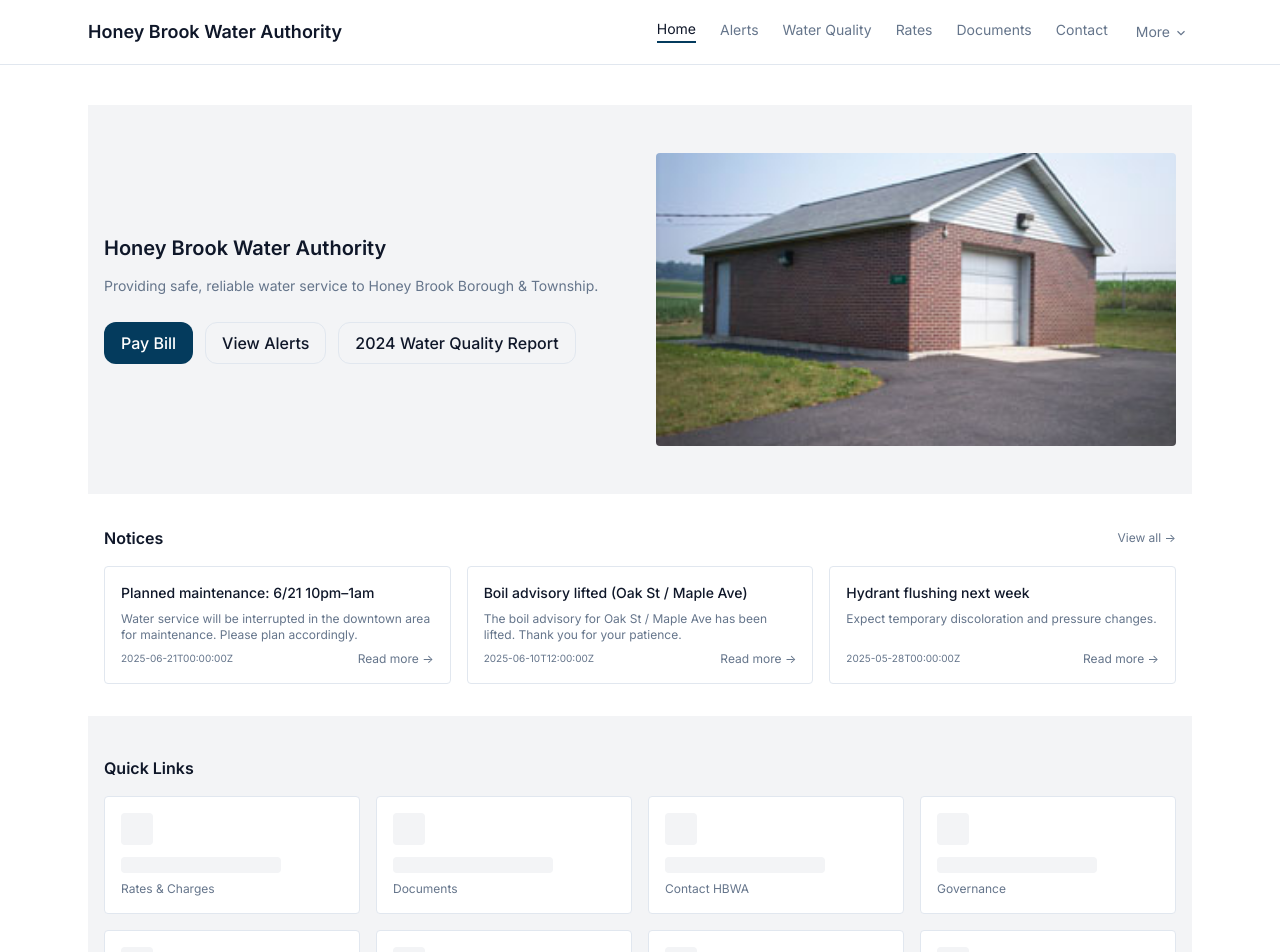
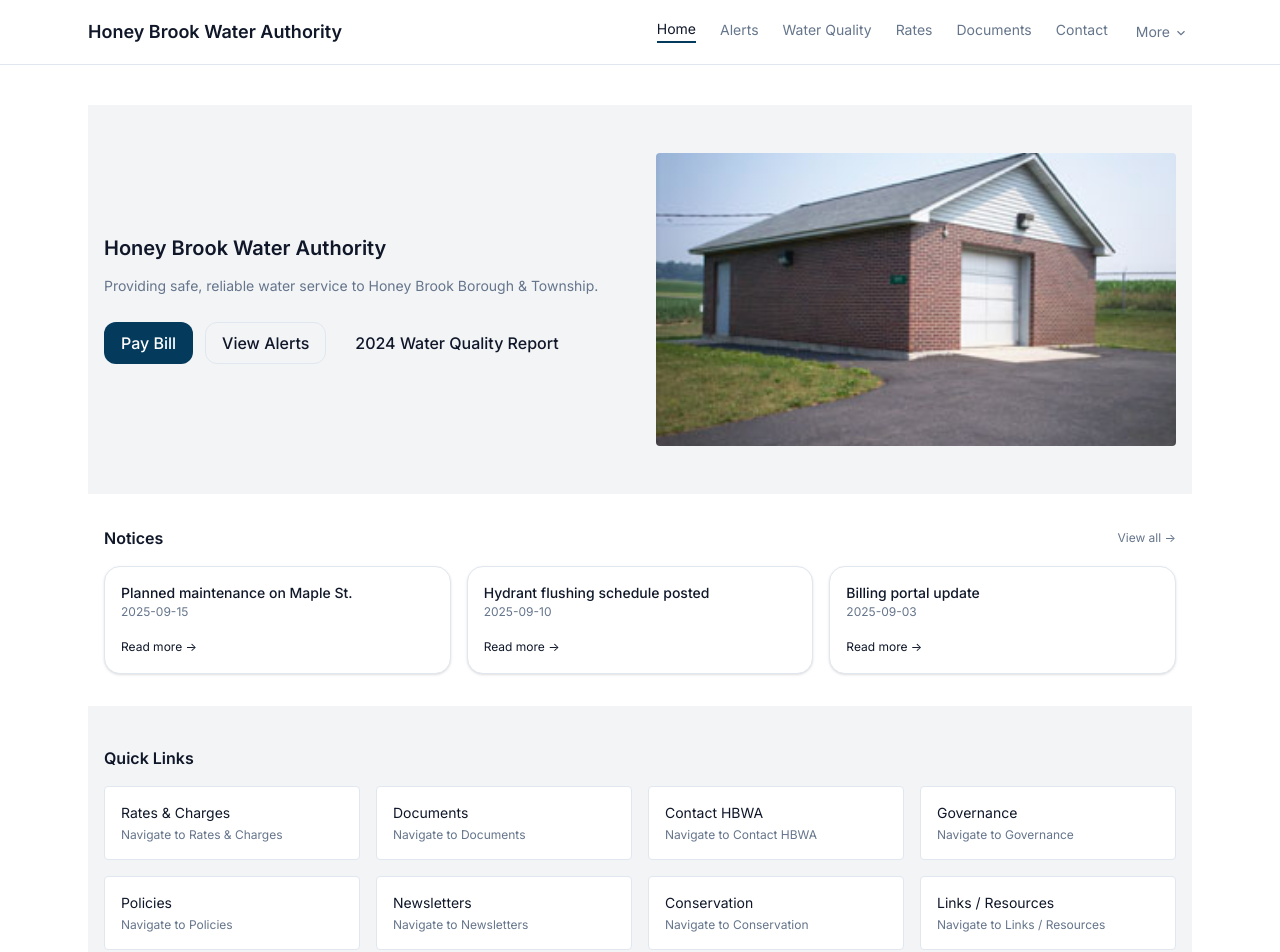
Before and after one commit to jrock2004/hbwa-website, a React (Vite) app: page / in a window 1280 px wide. Shown: the top 952 px of the page. Built offline with nearby package versions, Linux system fonts and the light colour scheme.

Commit message:
adding config for home route

```diff
--- a/package.json
+++ b/package.json
@@ -15,11 +15,13 @@
     "@fontsource-variable/inter": "^5.2.6",
     "react": "^19.1.1",
     "react-dom": "^19.1.1",
-    "react-router-dom": "^7.8.2"
+    "react-router-dom": "^7.8.2",
+    "zod": "^4.1.8"
   },
   "devDependencies": {
     "@eslint/js": "^9.33.0",
     "@tailwindcss/vite": "^4.1.13",
+    "@types/node": "^24.3.3",
     "@types/react": "^19.1.10",
     "@types/react-dom": "^19.1.7",
     "@vitejs/plugin-react": "^5.0.0",
--- /dev/null
+++ b/public/site.json
@@ -0,0 +1,50 @@
+{
+  "about": {
+    "left": [
+      "Service Area: Borough + parts of Township (and minor in Caernarvon, Lancaster County).",
+      "Water Sources: Four groundwater wells; two storage tanks; booster pump station."
+    ],
+    "right": [
+      "Fire Protection: ≈88 hydrants connected to the distribution system.",
+      "Quality: Meet all Federal, State, and County regulations."
+    ]
+  },
+  "ccr": {
+    "title": "Featured: Annual Water Quality Report (CCR)",
+    "primary": { "label": "View 2024 CCR (PDF)", "to": "/water-quality" },
+    "secondary": { "label": "View Archive", "to": "/water-quality#archive" }
+  },
+  "contact": {
+    "phone": "(610) 273-7830",
+    "paOneCallUrl": "https://www.pa1call.org"
+  },
+  "hero": {
+    "title": "Honey Brook Water Authority",
+    "tagline": "Providing safe, reliable water service to Honey Brook Borough & Township.",
+    "ctas": [
+      { "label": "Pay Bill", "to": "/pay", "variant": "primary" },
+      { "label": "View Alerts", "to": "/alerts", "variant": "ghost" },
+      { "label": "2024 Water Quality Report", "to": "/water-quality", "variant": "outline" }
+    ],
+    "image": {
+      "src": "/images/booster-pump.jpg",
+      "alt": "Water tower in Honey Brook"
+    }
+  },
+  "notices": [
+    { "title": "Planned maintenance on Maple St.", "date": "2025-09-15", "to": "/alerts" },
+    { "title": "Hydrant flushing schedule posted", "date": "2025-09-10", "to": "/alerts#flushing" },
+    { "title": "Billing portal update", "date": "2025-09-03", "to": "/alerts#billing" }
+  ],
+  "siteTitle": "Honey Brook Water Authority",
+  "quickLinks": [
+    { "label": "Rates & Charges", "to": "/rates" },
+    { "label": "Documents", "to": "/documents" },
+    { "label": "Contact HBWA", "to": "/contact" },
+    { "label": "Governance", "to": "/governance" },
+    { "label": "Policies", "to": "/policies" },
+    { "label": "Newsletters", "to": "/newsletters" },
+    { "label": "Conservation", "to": "/conservation" },
+    { "label": "Links / Resources", "to": "/links" }
+  ]
+}
--- a/src/components/Navbar.tsx
+++ b/src/components/Navbar.tsx
@@ -3,12 +3,14 @@ import { Link, useLocation } from "react-router-dom";
 import DesktopNav from "./nav/DesktopNav";
 import MobileMenu from "./nav/MobileMenu";
 import { primary, more } from "../nav/items";
+import { useSiteConfig } from "@/hooks/useSiteConfig";
 
 export default function Navbar() {
   const [mobileOpen, setMobileOpen] = useState(false);
   const [moreOpen, setMoreOpen] = useState(false);
   const mobileBtnRef = useRef<HTMLButtonElement | null>(null);
   const location = useLocation();
+  const { data: config } = useSiteConfig();
 
   // Close menus on route change; restore focus to mobile toggle
   useEffect(() => {
@@ -34,12 +36,14 @@ export default function Navbar() {
     return () => document.removeEventListener("keydown", onKey);
   }, [mobileOpen, moreOpen]);
 
+  if (!config) return null;
+
   return (
     <header className="bg-background/80 border-border sticky top-0 z-50 border-b backdrop-blur">
       <div className="container-page flex h-16 items-center">
         {/* Full title on the left */}
         <Link to="/" className="text-base font-semibold whitespace-nowrap md:text-lg">
-          Honey Brook Water Authority
+          {config.siteTitle}
         </Link>
 
         {/* Desktop nav on the right */}
--- a/src/components/home/hero.tsx
+++ b/src/components/home/hero.tsx
@@ -1,34 +1,44 @@
+import { useSiteConfig } from "@/hooks/useSiteConfig";
 import { Link } from "react-router-dom";
 
 export function Hero() {
+  const { data: config } = useSiteConfig();
+  if (!config) return null;
+
   return (
     <section className="bg-muted" aria-labelledby="hero-heading">
       <div className="mx-auto grid max-w-6xl gap-8 px-4 py-12 md:grid-cols-2">
         <div className="flex flex-col justify-center">
           <h1 id="hero-heading" className="text-xl font-semibold">
-            Honey Brook Water Authority
+            {config.hero.title}
           </h1>
-          <p className="text-muted-foreground mt-3 text-sm leading-6">
-            Providing safe, reliable water service to Honey Brook Borough & Township.
-          </p>
+          <p className="text-muted-foreground mt-3 text-sm leading-6">{config.hero.tagline}</p>
           <div className="mt-6 flex flex-wrap gap-3">
-            <Link to="/pay" className="btn btn-primary">
-              Pay Bill
-            </Link>
-            <Link to="/alerts" className="btn btn-ghost">
-              View Alerts
-            </Link>
-            <Link to="/water-quality" className="btn btn-ghost">
-              2024 Water Quality Report
-            </Link>
+            {config.hero.ctas.map((cta) => (
+              <Link
+                key={cta.label}
+                to={cta.to}
+                className={`btn ${
+                  cta.variant === "primary"
+                    ? "btn-primary"
+                    : cta.variant === "outline"
+                      ? "btn-outline"
+                      : "btn-ghost"
+                }`}
+              >
+                {cta.label}
+              </Link>
+            ))}
           </div>
         </div>
         <div className="bg-muted aspect-video w-full rounded" aria-hidden>
-          <img
-            src="/images/booster-pump.jpg"
-            alt="Honey Brook Water Authority Pump Station"
-            className="h-full w-full rounded object-cover"
-          />
+          {config.hero.image && (
+            <img
+              src={config.hero.image.src}
+              alt={config.hero.image.alt}
+              className="h-full w-full rounded object-cover"
+            />
+          )}
         </div>
       </div>
     </section>
--- a/src/components/home/notice-preview.tsx
+++ b/src/components/home/notice-preview.tsx
@@ -1,8 +1,12 @@
 import { Link } from "react-router-dom";
 import { ROUTES } from "../../nav/items";
-import { ALERTS } from "../../data/alerts";
+import { useSiteConfig } from "@/hooks/useSiteConfig";
 
 export function NoticesPreview() {
+  const { data: config } = useSiteConfig();
+
+  if (!config) return null;
+
   return (
     <section className="mx-auto max-w-6xl px-4 py-8" aria-labelledby="notices-heading">
       <div className="mb-4 flex items-center justify-between">
@@ -14,13 +18,12 @@ export function NoticesPreview() {
         </Link>
       </div>
       <ul className="grid gap-4 md:grid-cols-3">
-        {ALERTS.map((n) => (
-          <li key={n.id} className="border-border bg-card flex flex-col gap-2 rounded border p-4">
+        {config.notices.map((n) => (
+          <li key={n.title} className="card border-border border p-4">
             <h3 className="text-sm font-medium">{n.title}</h3>
-            <p className="text-muted-foreground text-xs">{n.body}</p>
-            <div className="mt-auto flex items-center justify-between">
-              <time className="text-muted-foreground text-[10px]">{n.date}</time>
-              <Link to={n.to} className="text-muted-foreground text-xs">
+            <time className="text-muted-foreground block text-[12px]">{n.date}</time>
+            <div className="mt-3">
+              <Link to={n.to} className="text-xs">
                 Read more →
               </Link>
             </div>
--- a/src/components/home/quick-links.tsx
+++ b/src/components/home/quick-links.tsx
@@ -1,14 +1,11 @@
+import { useSiteConfig } from "@/hooks/useSiteConfig";
+import { Link } from "react-router-dom";
+
 export function QuickLinks() {
-  const links = [
-    "Rates & Charges",
-    "Documents",
-    "Contact HBWA",
-    "Governance",
-    "Policies",
-    "Newsletters",
-    "Conservation",
-    "Links / Resources",
-  ];
+  const { data: config } = useSiteConfig();
+
+  if (!config) return null;
+
   return (
     <section className="bg-muted" aria-labelledby="quicklinks-heading">
       <div className="mx-auto max-w-6xl px-4 py-10">
@@ -16,13 +13,12 @@ export function QuickLinks() {
           Quick Links
         </h2>
         <ul className="mt-4 grid gap-4 sm:grid-cols-2 md:grid-cols-4">
-          {links.map((i) => (
-            <li key={i} className="border-border bg-card rounded border p-4">
-              <div className="bg-muted mb-3 h-8 w-8 rounded" aria-hidden />
-              <div className="bg-muted h-4 w-40 rounded" aria-hidden />
-              <a href="#" className="text-muted-foreground mt-2 block text-xs">
-                {i}
-              </a>
+          {config.quickLinks.map((l) => (
+            <li key={l.to} className="bg-card border-border rounded border p-4">
+              <Link to={l.to} className="block text-sm">
+                {l.label}
+              </Link>
+              <p className="text-muted-foreground mt-1 text-xs">Navigate to {l.label}</p>
             </li>
           ))}
         </ul>
--- /dev/null
+++ b/src/config/siteConfig.ts
@@ -0,0 +1,50 @@
+import { z } from "zod";
+
+export const LinkItem = z.object({
+  label: z.string(),
+  to: z.string(),
+});
+
+export const CTAItem = LinkItem.extend({
+  variant: z.enum(["primary", "ghost", "outline"]).default("primary"),
+});
+
+export const SiteConfigSchema = z.object({
+  about: z.object({
+    left: z.array(z.string()).default([]),
+    right: z.array(z.string()).default([]),
+  }),
+  ccr: z.object({
+    title: z.string(),
+    primary: LinkItem,
+    secondary: LinkItem,
+  }),
+  contact: z.object({
+    phone: z.string(),
+    paOneCallUrl: z.string().url(),
+  }),
+  hero: z.object({
+    title: z.string(),
+    tagline: z.string(),
+    ctas: z.array(CTAItem).min(1),
+    image: z
+      .object({
+        src: z.string(),
+        alt: z.string(),
+      })
+      .optional(),
+  }),
+  notices: z
+    .array(
+      z.object({
+        title: z.string(),
+        date: z.string(), // ISO or MM/DD/YYYY; keep simple for non-devs
+        to: z.string(),
+      }),
+    )
+    .default([]),
+  quickLinks: z.array(LinkItem).default([]),
+  siteTitle: z.string().default("Honey Brook Water Authority"),
+});
+
+export type SiteConfig = z.infer<typeof SiteConfigSchema>;
--- /dev/null
+++ b/src/hooks/useSiteConfig.ts
@@ -0,0 +1,23 @@
+import { useEffect, useState } from "react";
+import { SiteConfigSchema, type SiteConfig } from "@/config/siteConfig";
+
+export function useSiteConfig() {
+  const [data, setData] = useState<SiteConfig | null>(null);
+  const [error, setError] = useState<string | null>(null);
+
+  useEffect(() => {
+    fetch("/site.json", { cache: "no-store" })
+      .then((r) => r.json())
+      .then((json) => {
+        const parsed = SiteConfigSchema.safeParse(json);
+        if (!parsed.success) {
+          setError("Config error: please check site.json (fields or commas).");
+          return;
+        }
+        setData(parsed.data);
+      })
+      .catch(() => setError("Could not load site.json"));
+  }, []);
+
+  return { data, error, isLoading: !data && !error };
+}
--- a/tsconfig.app.json
+++ b/tsconfig.app.json
@@ -1,11 +1,16 @@
 {
   "compilerOptions": {
+    "baseUrl": "src",
+    "paths": {
+      "@/*": ["*"]
+    },
     "tsBuildInfoFile": "./node_modules/.tmp/tsconfig.app.tsbuildinfo",
     "target": "ES2022",
     "useDefineForClassFields": true,
     "lib": ["ES2022", "DOM", "DOM.Iterable"],
     "module": "ESNext",
     "skipLibCheck": true,
+    "types": ["vite/client", "node"],
 
     /* Bundler mode */
     "moduleResolution": "bundler",
--- a/vite.config.ts
+++ b/vite.config.ts
@@ -1,9 +1,20 @@
 import { defineConfig } from "vite";
 import react from "@vitejs/plugin-react";
 import tailwindcss from "@tailwindcss/vite";
+import { fileURLToPath } from "node:url";
+import { dirname, resolve } from "node:path";
+
+// ESM-safe __dirname
+const __filename = fileURLToPath(import.meta.url);
+const __dirname = dirname(__filename);
 
 // https://vite.dev/config/
 export default defineConfig({
   plugins: [react(), tailwindcss()],
   base: "/",
+  resolve: {
+    alias: {
+      "@": resolve(__dirname, "src"),
+    },
+  },
 });
```
Also changed, not shown: 1 other file (tests, documents, lock files or other folders).
